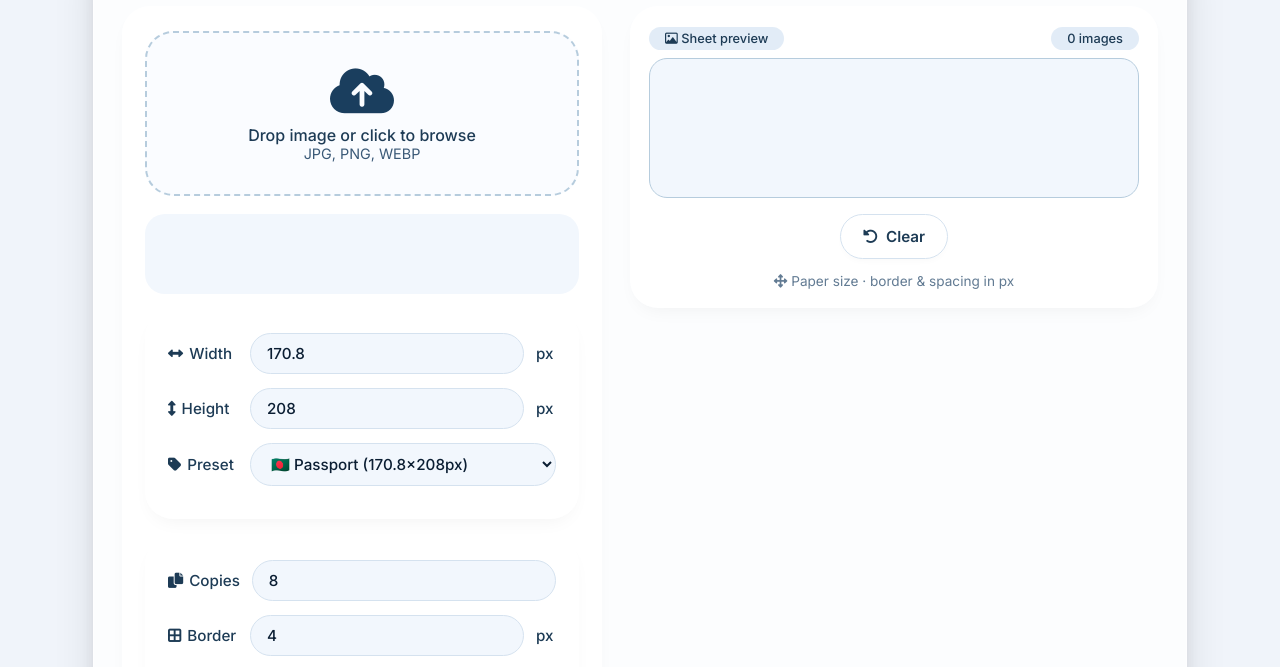
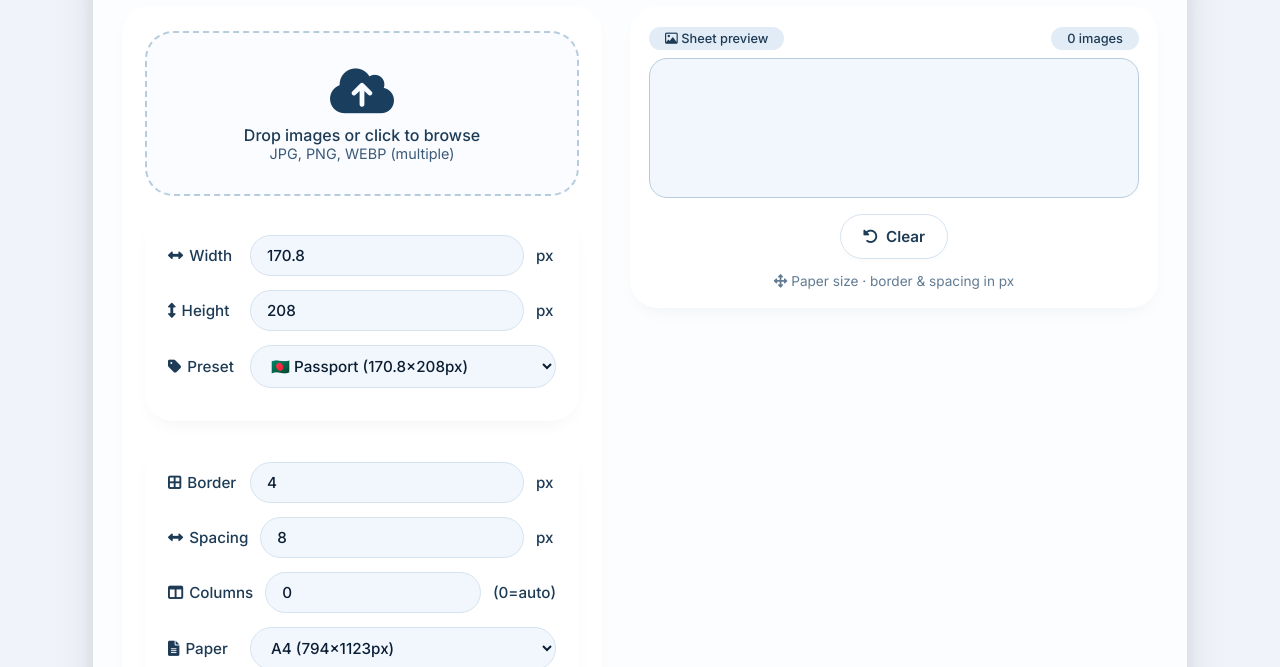
Before and after one commit to salahuddin-saif/Passport-Forge, a plain HTML site: page index.html in a window 1280 px wide. Shown: the part 115-782 px from the top of the page. Drawn offline with Linux system fonts and the light colour scheme.

Commit message:
Update upload area for multiple image uploads

```diff
--- a/index.html
+++ b/index.html
@@ -113,13 +113,13 @@
                 <div class="upload-area">
                     <div class="dropzone" id="dropzone">
                         <i class="fas fa-cloud-upload-alt"></i>
-                        <p>Drop image or click to browse</p>
-                        <span>JPG, PNG, WEBP</span>
-                        <input type="file" id="fileInput" accept="image/*">
+                        <p>Drop images or click to browse</p>
+                        <span>JPG, PNG, WEBP (multiple)</span>
+                        <input type="file" id="fileInput" accept="image/*" multiple>
                     </div>
-                    <div class="preview-img-wrapper">
-                        <img id="uploadPreview" src="#" alt="preview" style="display: none;">
-                    </div>
+
+                    <!-- Photo list container -->
+                    <div id="photoList" class="photo-list"></div>
 
                     <div class="controls">
                         <div class="param-group">
@@ -157,10 +157,6 @@
                         </div>
 
                         <div class="param-group">
-                            <div class="param-row">
-                                <label><i class="fas fa-copy"></i> Copies</label>
-                                <input type="number" id="copyCount" value="8" min="1" max="60" step="1">
-                            </div>
                             <div class="param-row">
                                 <label><i class="fas fa-border-all"></i> Border</label>
                                 <input type="number" id="borderSize" value="4" step="1" min="0" max="30">
```
